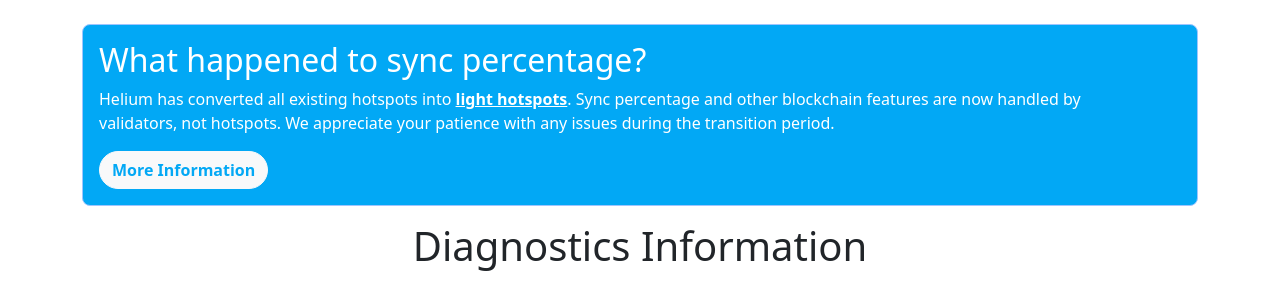
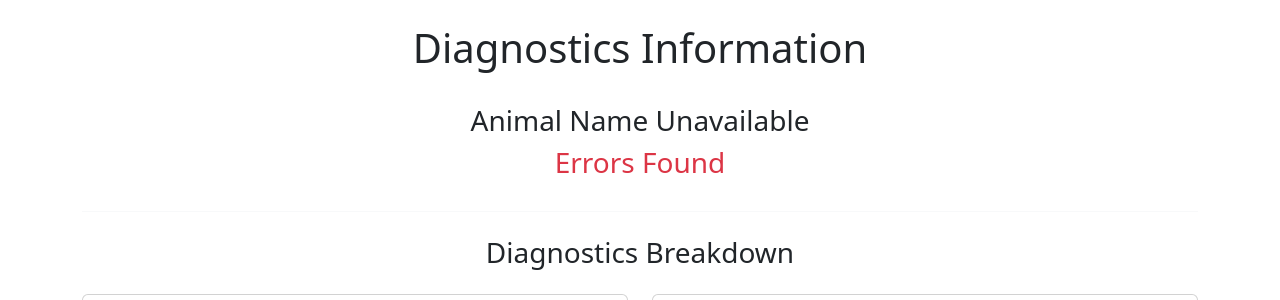
Before and after one commit to NebraLtd/hm-diag, a Flask app: template hw_diag/templates/diagnostics_page_light_miner.html in a window 1280 px wide. Shown: the part 64-364 px from the top of the page. Run offline with Flask 2, Linux system fonts and the light colour scheme; the template is opened without the code that fills it, so the values that code supplies are empty; some libraries are stand-ins or nearby versions.

Commit message:
Remove sync message

```diff
--- a/hw_diag/templates/diagnostics_page_light_miner.html
+++ b/hw_diag/templates/diagnostics_page_light_miner.html
@@ -18,36 +18,6 @@
     </a>
   </header>
   <section class="container pb-4">
-
-        <div class="alert alert-primary alert-dismissible fade show" role="alert">
-            <h2 class="alert-heading">What happened to sync percentage?</h2>
-            <p>Helium has converted all existing hotspots into <a
-                    href="https://blog.helium.com/light-hotspots-explained-everything-you-need-to-know-f86612f571c6"
-                    target="_blank">light hotspots</a>. Sync percentage and other blockchain features are now handled by
-                validators, not hotspots. We appreciate your patience with any issues during the transition period.</p>
-            <a href="https://engineering.helium.com/2022/07/14/miner-hotspot-release.html" target="_blank"
-                class="btn btn-light">More Information</a>
-            <style>
-                .alert {
-                    border-radius: 8px;
-                }
-
-                .alert-primary {
-                    background-color: #02A8F5;
-                    color: white;
-                }
-
-                .alert-primary a {
-                    color: white;
-                    font-weight: 600;
-                }
-
-                .alert-primary .btn-light {
-                    color: #02A8F5;
-                    border-radius: 50px;
-                }
-            </style>
-        </div>
 
       {% if diagnostics.error %}
         <div class="text-center pb-4 mb-4 border-bottom border-light">
```
